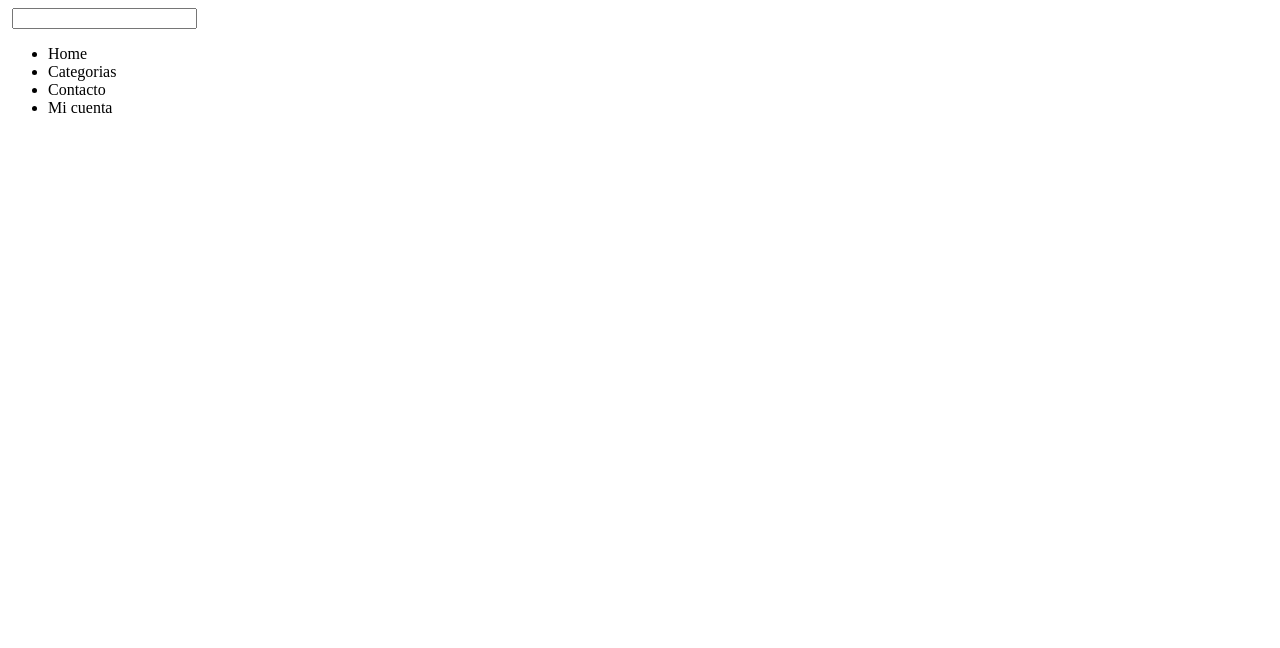
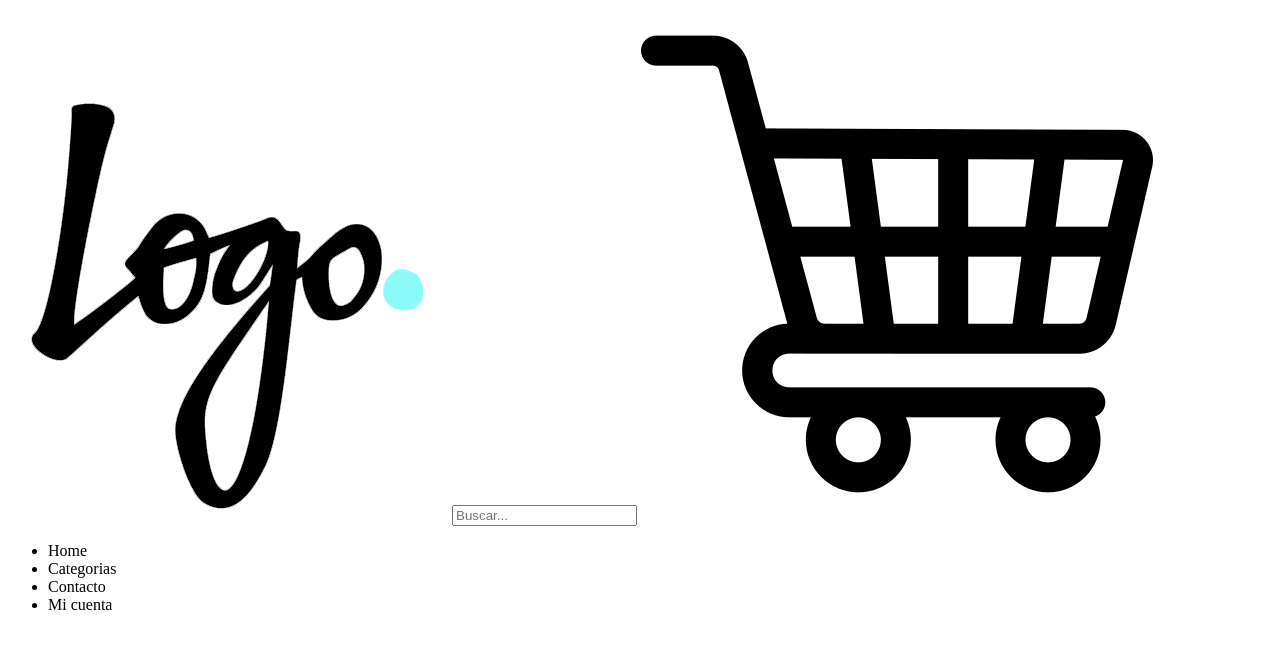
Before and after one commit to Jose-Simon-Pepe/ProgWebTP1, a plain HTML site: page pages/producto.html in a window 1280 px wide. Drawn offline with Linux system fonts and the light colour scheme.

Commit message:
creacion de header
cree el header incluyendo clases para posterior aplicacion css, siguiendo convencon BEM

```diff
--- a/pages/producto.html
+++ b/pages/producto.html
@@ -1,5 +1,5 @@
 <!DOCTYPE html>
-<html lang="en">
+<html lang="es">
 <head>
     <meta charset="UTF-8">
     <title>Producto</title>
@@ -11,9 +11,12 @@
 
 <body>
 <header>
-    <img></img>
-    <input type="text" name="query">
-    <ul>
+    <div class="header__div">
+        <a href="../index.html"><img src="../images/logo.png" alt="logo" draggable="false"></a>
+        <input type="text" name="query" placeholder="Buscar...">
+        <a href="carrito.html"><img src="../images/carrito_compras.png" alt="carrito" draggable="false"></a>
+    </div>
+    <ul class="header__ul">
         <li>Home</li>
         <li>Categorias</li>
         <li>Contacto</li>
```
Also changed, not shown: images/carrito_compras.png (added), images/logo.png (added).
